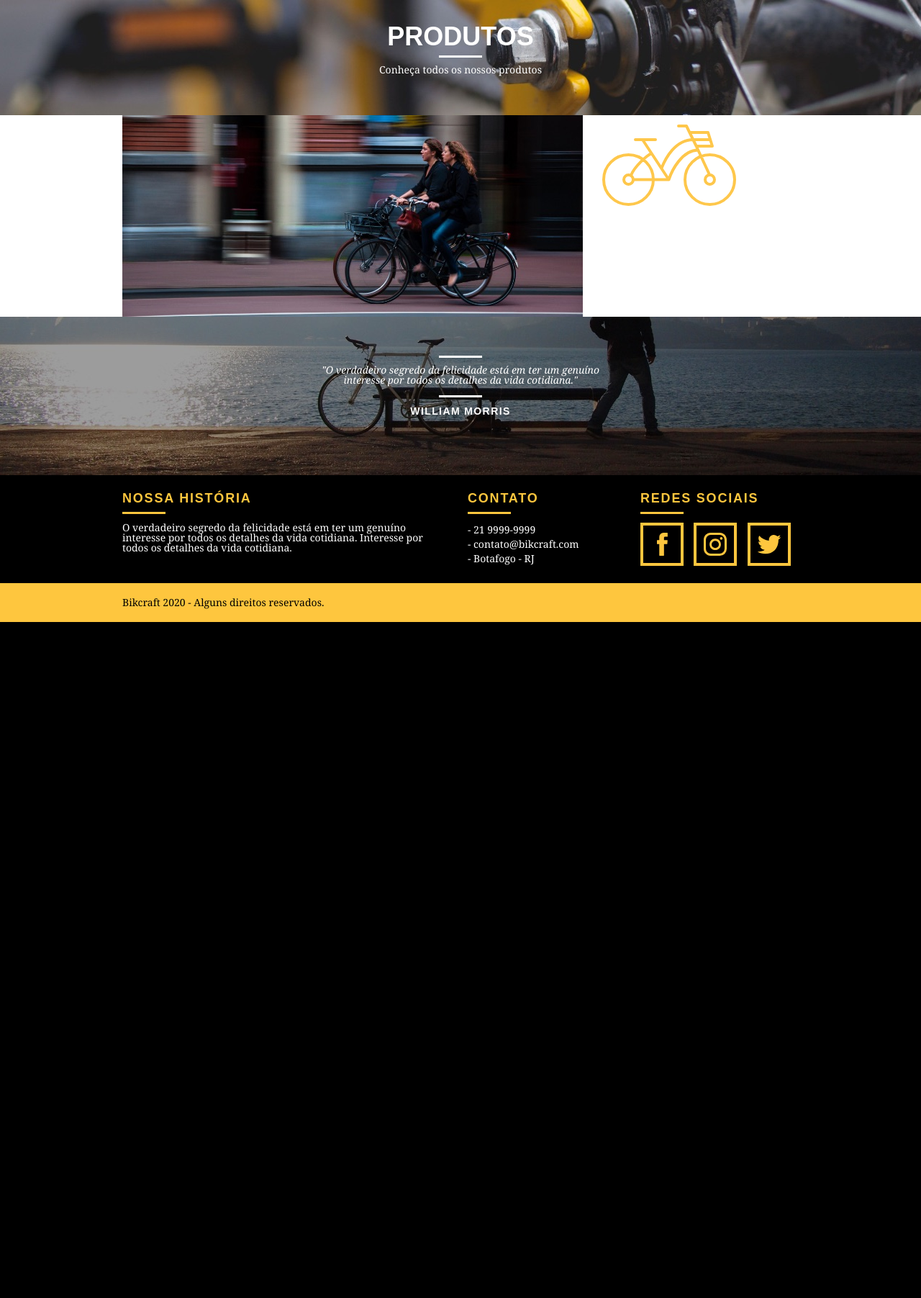
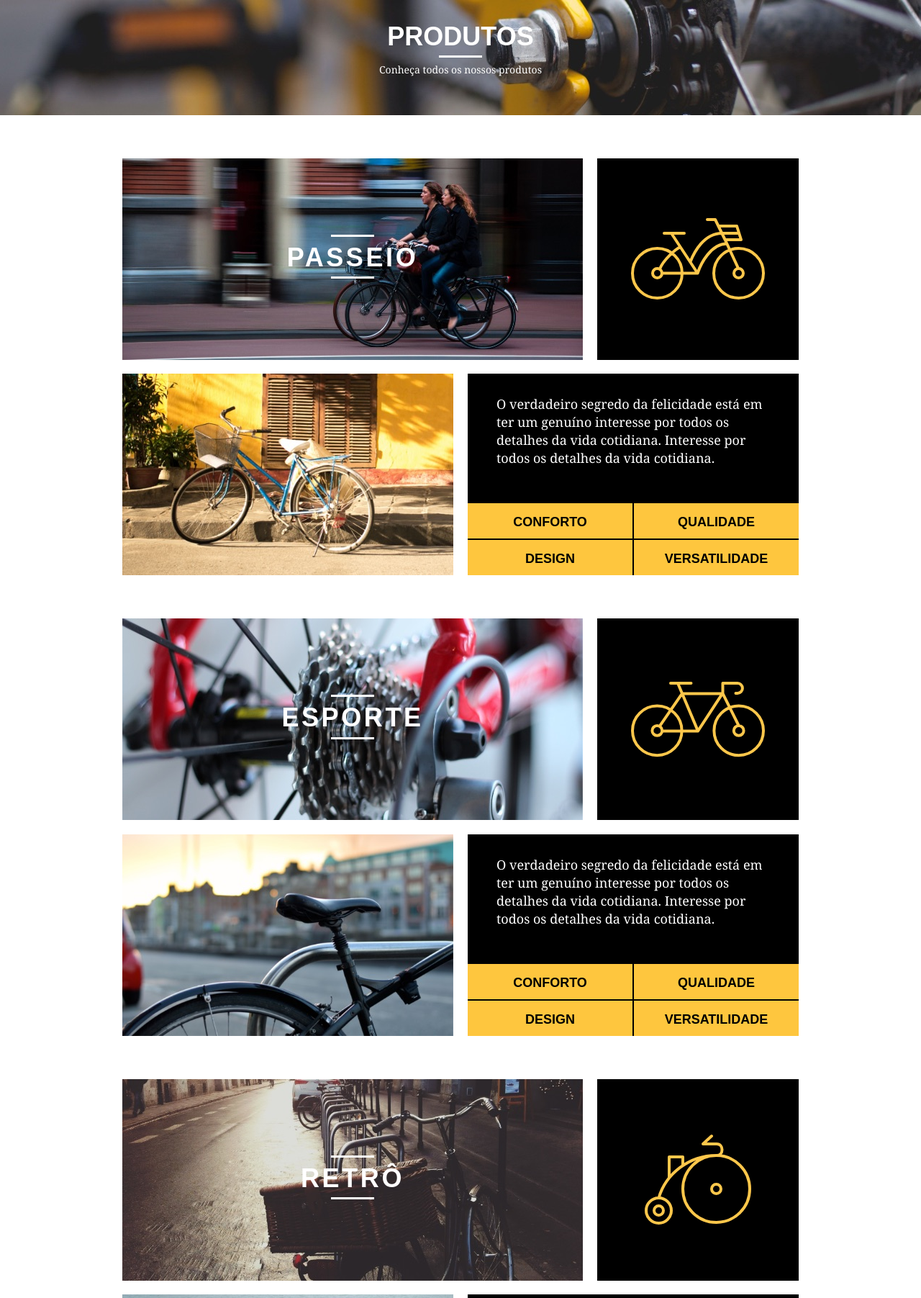
Before and after one commit to andreiv-araujo/bikcraft, a PHP site: page /produtos.html in a window 1280 px wide. Shown: the part 92-1895 px from the top of the page at 72% size. Before the commit the page ends 956 px from the top, so only its background shows below. Run offline with PHP 8.4, Linux system fonts and the light colour scheme.

Commit message:
Continuação da página de produtos

```diff
--- a/web/css/produtos.css
+++ b/web/css/produtos.css
@@ -2,3 +2,73 @@
   background: url("../img/bg-produtos.jpg") no-repeat center;
   background-size: cover;
 }
+
+.produto_item {
+  padding-top: 60px;
+}
+
+.produto_item h2 {
+  font-size: 36px;
+  color: #fff;
+  text-transform: uppercase;
+  letter-spacing: 0.1em;
+  font-weight: bold;
+  position: relative;
+  top: -180px;
+  text-align: center;
+  margin-bottom: -56px;
+}
+
+.produto_item h2:before,
+.produto_item h2:after {
+  content: "";
+  display: block;
+  width: 60px;
+  height: 3px;
+  background: #fff;
+  margin: 6px auto 8px auto;
+}
+
+.produto_icone {
+  background: #000;
+  padding: 70px 0;
+}
+
+.produto_icone img {
+  margin: 0 auto;
+}
+
+.produto_info {
+  background: #000;
+}
+
+.produto_info p {
+  color: #fff;
+  font-size: 18px;
+  line-height: 25px;
+  padding: 30px 40px;
+  height: 180px;
+}
+
+.produto_info ul li {
+  background: #fec63e;
+  font-size: 18px;
+  font-weight: bold;
+  line-height: 20px;
+  float: left;
+  text-transform: uppercase;
+  width: 229px;
+  height: 49px;
+  text-align: center;
+  padding-top: 16px;
+}
+
+.produto_info ul li:nth-child(1),
+.produto_info ul li:nth-child(2) {
+  margin-bottom: 2px;
+}
+
+/*ODD: PARES - EVEN: ÍMPARES*/
+.produto_info ul li:nth-child(even) {
+  margin-left: 2px;
+}
--- a/web/produtos.html
+++ b/web/produtos.html
@@ -36,16 +36,97 @@
       </div>
     </section>
 
-    <section class="container">
+    <section class="container produto_item">
       <div class="grid-11">
         <img
           src="./img/produtos/bikcraft-passeio-1.jpg"
           alt="Bikcraft Passeio"
         />
+        <h2>Passeio</h2>
       </div>
-      <div class="grid-5">
+      <div class="grid-5 produto_icone">
         <img src="./img/produtos/passeio.svg" alt="Bikcraft Passeio" />
       </div>
+      <div class="grid-8">
+        <img
+          src="./img/produtos/bikcraft-passeio-2.jpg"
+          alt="Bikcraft Passeio"
+        />
+      </div>
+      <div class="grid-8 produto_info">
+        <p>
+          O verdadeiro segredo da felicidade está em ter um genuíno interesse
+          por todos os detalhes da vida cotidiana. Interesse por todos os
+          detalhes da vida cotidiana.
+        </p>
+        <ul>
+          <li>Conforto</li>
+          <li>Qualidade</li>
+          <li>Design</li>
+          <li>Versatilidade</li>
+        </ul>
+    </section>
+
+    <section class="container produto_item">
+      <div class="grid-11">
+        <img
+          src="./img/produtos/bikcraft-esporte-1.jpg"
+          alt="Bikcraft Esporte"
+        />
+        <h2>Esporte</h2>
+      </div>
+      <div class="grid-5 produto_icone">
+        <img src="./img/produtos/esporte.svg" alt="Bikcraft Esporte" />
+      </div>
+      <div class="grid-8">
+        <img
+          src="./img/produtos/bikcraft-esporte-2.jpg"
+          alt="Bikcraft Esporte"
+        />
+      </div>
+      <div class="grid-8 produto_info">
+        <p>
+          O verdadeiro segredo da felicidade está em ter um genuíno interesse
+          por todos os detalhes da vida cotidiana. Interesse por todos os
+          detalhes da vida cotidiana.
+        </p>
+        <ul>
+          <li>Conforto</li>
+          <li>Qualidade</li>
+          <li>Design</li>
+          <li>Versatilidade</li>
+        </ul>
+    </section>
+
+    <section class="container produto_item">
+      <div class="grid-11">
+        <img
+          src="./img/produtos/bikcraft-retro-1.jpg"
+          alt="Bikcraft Retrô"
+        />
+        <h2>Retrô</h2>
+      </div>
+      <div class="grid-5 produto_icone">
+        <img src="./img/produtos/retro.svg" alt="Bikcraft Retrô" />
+      </div>
+      <div class="grid-8">
+        <img
+          src="./img/produtos/bikcraft-retro-2.jpg"
+          alt="Bikcraft Retrô"
+        />
+      </div>
+      <div class="grid-8 produto_info">
+        <p>
+          O verdadeiro segredo da felicidade está em ter um genuíno interesse
+          por todos os detalhes da vida cotidiana. Interesse por todos os
+          detalhes da vida cotidiana.
+        </p>
+        <ul>
+          <li>Conforto</li>
+          <li>Qualidade</li>
+          <li>Design</li>
+          <li>Versatilidade</li>
+        </ul>
     </section>
 
     <section class="quebra">
```
